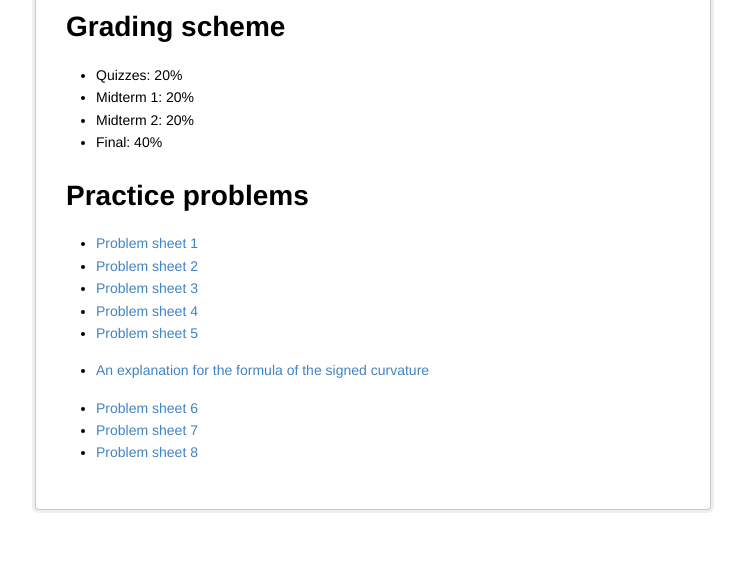
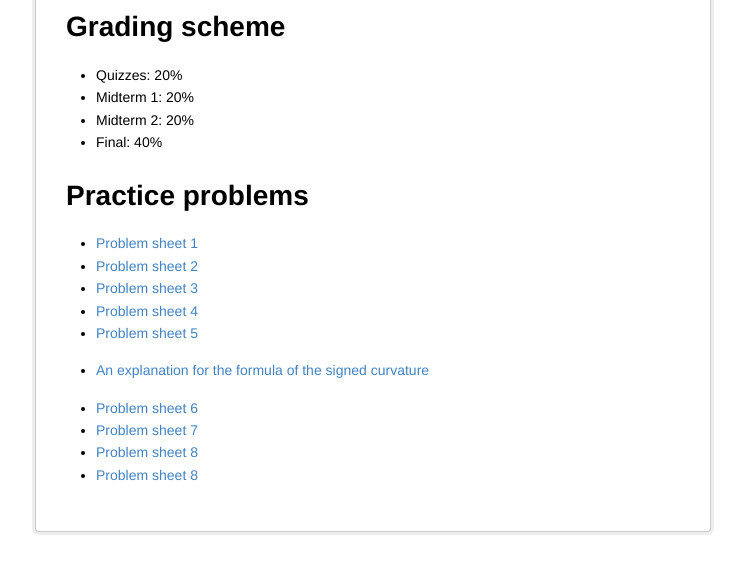
Before and after one commit to sejdm/201, a plain HTML site: page index.html in a window 1280 px wide. Shown: the part 184-758 px from the top of the page, without its empty margins (267-1012 px from the left). Drawn offline with Linux system fonts and the light colour scheme.

Commit message:
Problem set 9

```diff
--- a/index.html
+++ b/index.html
@@ -31,7 +31,8 @@
 <li><p><a href="signedCurvature.pdf">An explanation for the formula of the signed curvature</a></p></li>
 <li><a href="exercises6.pdf">Problem sheet 6</a></li>
 <li><a href="exercises7.pdf">Problem sheet 7</a></li>
-<li><p><a href="exercises8.pdf">Problem sheet 8</a></p></li>
+<li><a href="exercises8.pdf">Problem sheet 8</a></li>
+<li><p><a href="exercises9.pdf">Problem sheet 8</a></p></li>
 </ul>
 </body>
 </html>
```
Also changed, not shown: 4 other files.
